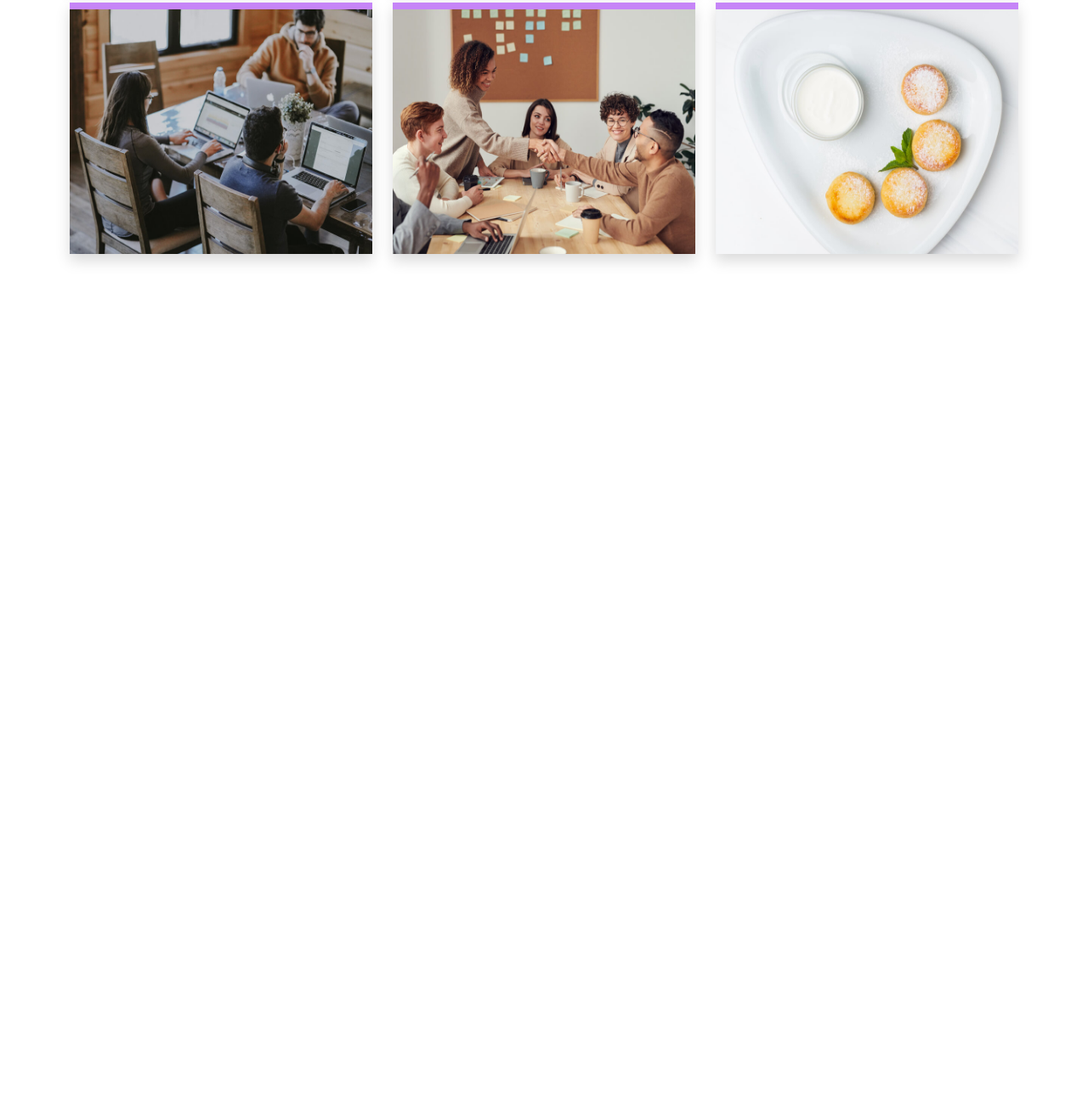
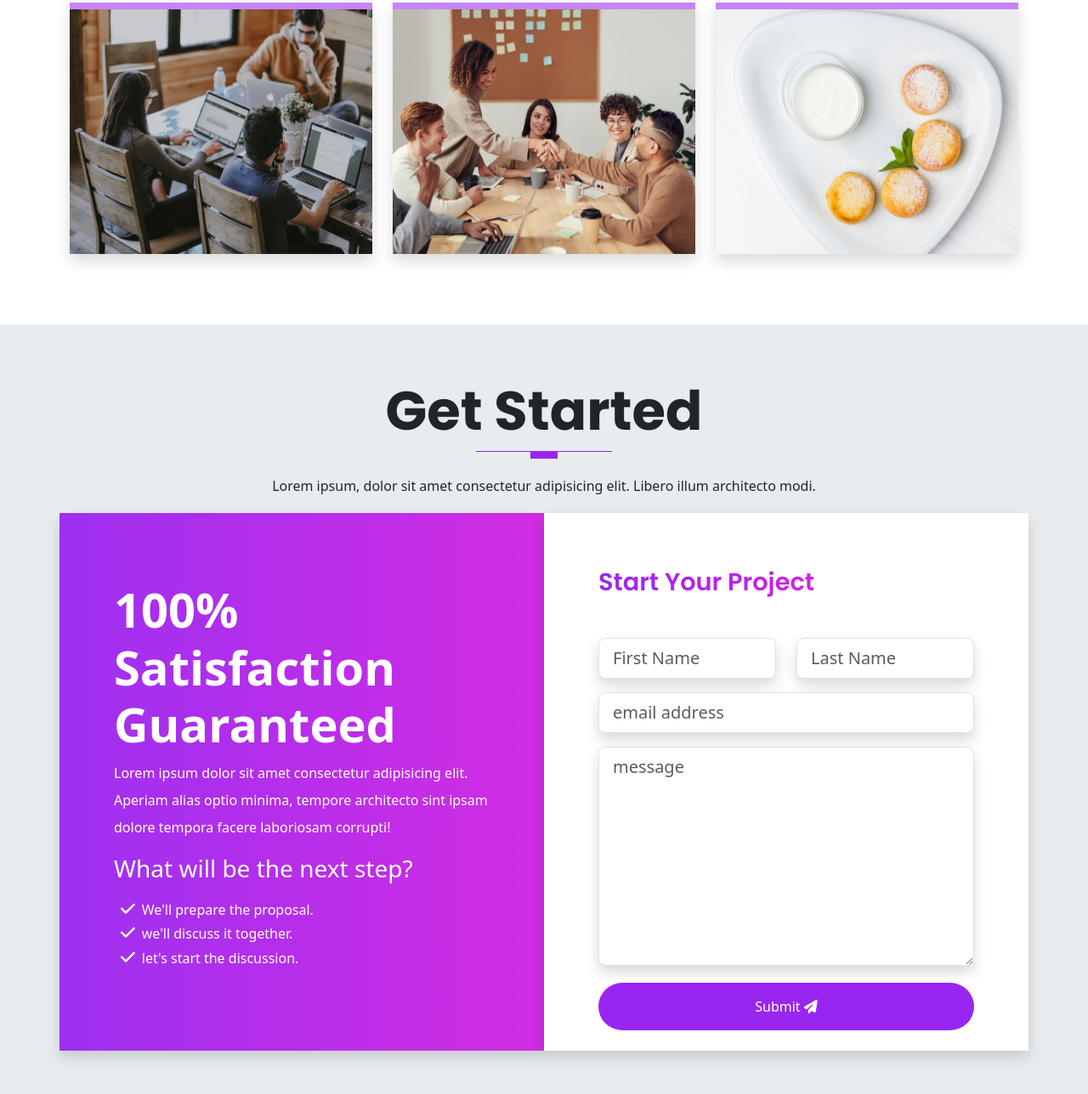
Before and after one commit to yuliia-anisimova/portfolio-bootstrap, a website: page index.html in a window 1280 px wide. Shown: the part 5958-7246 px from the top of the page at 85% size. Before the commit the page ends 6340 px from the top, so only its background shows below. Drawn offline with Linux system fonts and the light colour scheme.

Commit message:
Implement the get-started section

```diff
--- a/index.html
+++ b/index.html
@@ -632,6 +632,68 @@
     </div>
   </section>
 
+  <!--///////////////////////////////////// Start the portfolio section //////////////////////////////////-->
+  <section id="contact" class="get-started">
+    <div class="container">
+      <div class="row text-center">
+        <h1 class="display-3 fw-bold text-capitalize">Get started</h1>
+        <div class="heading-line"></div>
+        <p class="lh-lg">
+          Lorem ipsum, dolor sit amet consectetur adipisicing elit. Libero illum architecto modi.
+        </p>
+      </div>
+
+      <!-- START THE CTA CONTENT  -->
+      <div class="row text-white">
+        <div class="col-12 col-lg-6 gradient shadow p-3">
+          <div class="cta-info w-100">
+            <h4 class="display-4 fw-bold">100% Satisfaction Guaranteed</h4>
+            <p class="lh-lg">
+              Lorem ipsum dolor sit amet consectetur adipisicing elit. Aperiam alias optio minima, tempore architecto
+              sint
+              ipsam dolore tempora facere laboriosam corrupti!
+            </p>
+            <h3 class="display-3--brief">What will be the next step?</h3>
+            <ul class="cta-info__list">
+              <li>We'll prepare the proposal.</li>
+              <li>we'll discuss it together.</li>
+              <li>let's start the discussion.</li>
+            </ul>
+          </div>
+        </div>
+        <div class="col-12 col-lg-6 bg-white shadow p-3">
+          <div class="form w-100 pb-2">
+            <h4 class="display-3--title mb-5">start your project</h4>
+            <form action="#" class="row">
+              <div class="col-lg-6 col-md mb-3">
+                <input type="text" placeholder="First Name" id="inputFirstName"
+                  class="shadow form-control form-control-lg">
+              </div>
+              <div class="col-lg-6 col-md mb-3">
+                <input type="text" placeholder="Last Name" id="inputLastName"
+                  class="shadow form-control form-control-lg">
+              </div>
+              <div class="col-lg-12 mb-3">
+                <input type="email" placeholder="email address" id="inputEmail"
+                  class="shadow form-control form-control-lg">
+              </div>
+              <div class="col-lg-12 mb-3">
+                <textarea name="message" placeholder="message" id="message" rows="8"
+                  class="shadow form-control form-control-lg"></textarea>
+              </div>
+              <div class="text-center d-grid mt-1">
+                <button type="button" class="btn btn-primary rounded-pill pt-3 pb-3">
+                  submit
+                  <i class="fas fa-paper-plane"></i>
+                </button>
+              </div>
+            </form>
+          </div>
+        </div>
+      </div>
+    </div>
+  </section>
+
 
   <script src="assets/vendors/js/glightbox.min.js"></script>
   <script type="text/javascript">
--- a/scss/components/_typography.scss
+++ b/scss/components/_typography.scss
@@ -68,3 +68,8 @@
   border-right: 0.1rem solid $gray-300;
   height: 100%;
 }
+
+// Gradient
+.gradient {
+  @include gradient;
+}
--- a/scss/sections/_get-started.scss
+++ b/scss/sections/_get-started.scss
@@ -0,0 +1,46 @@
+@use "../custom" as *;
+@use "../components/mixins" as *;
+
+.get-started {
+  padding: 4rem 0;
+  background-color: $gray-200;
+}
+
+.cta-info {
+  padding: 3rem;
+  margin: 1rem 0;
+
+  &__list {
+    position: relative;
+    list-style-type: none;
+    display: block;
+    padding-top: 0.5rem;
+    padding-left: 0.5rem;
+    margin-bottom: 0.7rem;
+
+    li::before {
+      font-family: "Font Awesome 6 Free";
+      content: "\f00c";
+      font-weight: 600;
+      margin-right: 0.5rem;
+      font-size: 1.2rem;
+    }
+  }
+}
+
+// Form content
+.form {
+  padding: 3rem;
+
+  button {
+    border: none;
+    color: $white;
+    text-transform: capitalize;
+
+    a {
+      color: $white;
+      text-decoration: none;
+      text-transform: capitalize;
+    }
+  }
+}
```
Also changed, not shown: assets/css/style.css, 1 other file.
